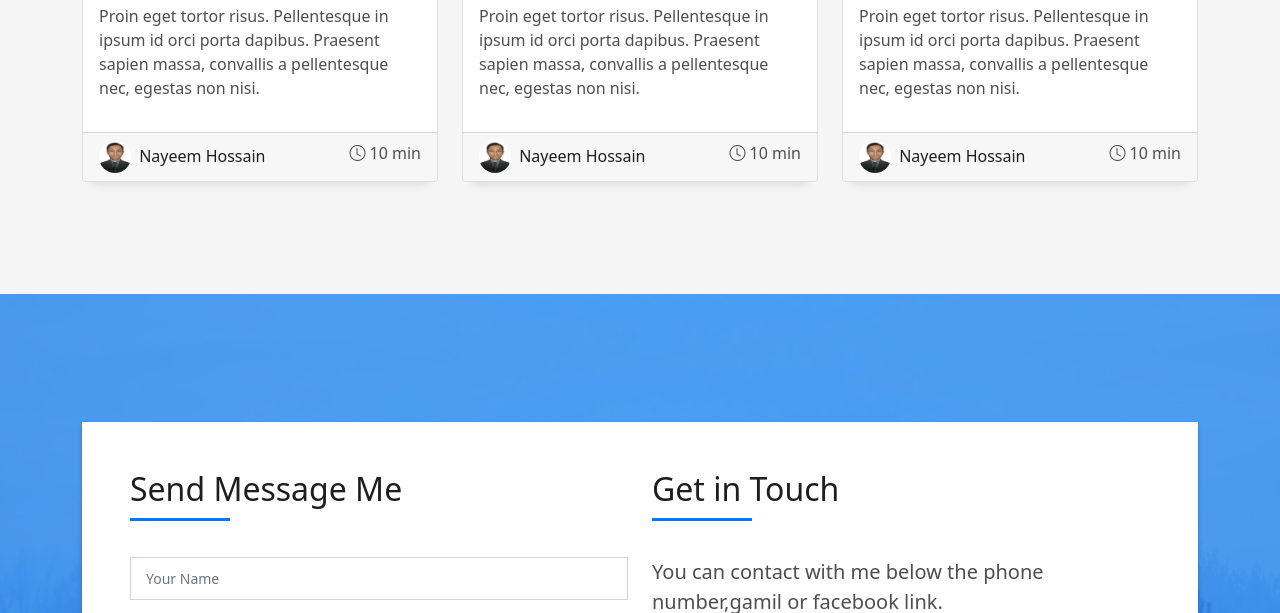
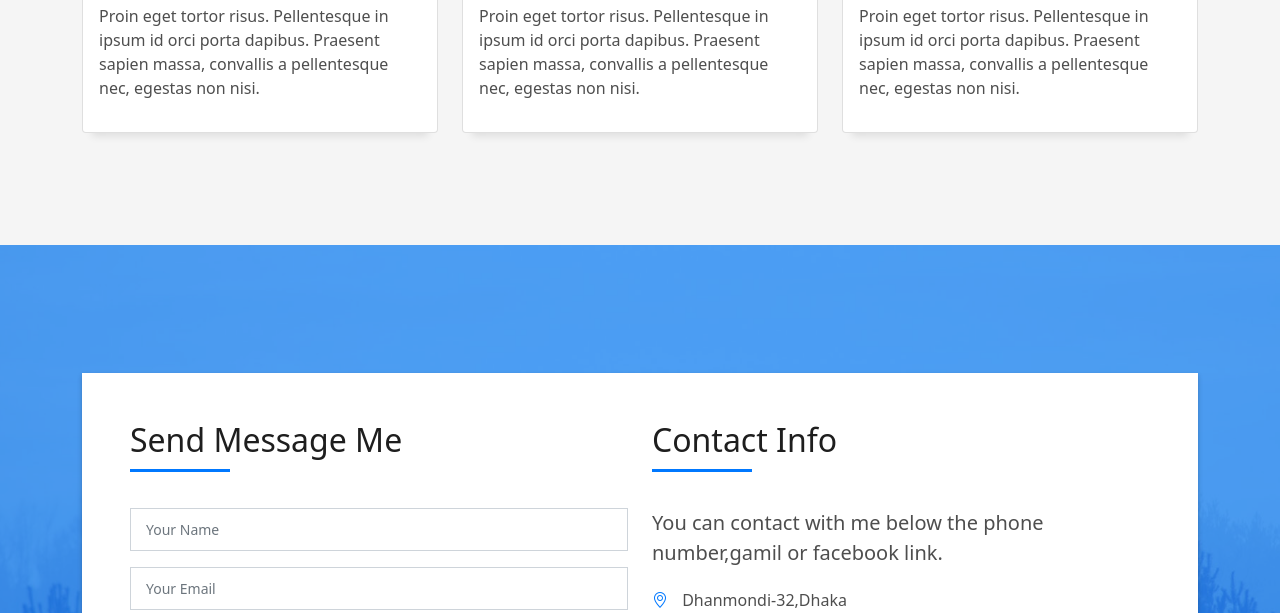
Before and after one commit to Nayeem-Hossain-Developer/portfolio, a plain HTML site: page index.html in a window 1280 px wide. Shown: the part 5761-6374 px from the top of the page. Drawn offline with Linux system fonts and the light colour scheme.

Commit message:
Update index.html

```diff
--- a/index.html
+++ b/index.html
@@ -587,17 +587,7 @@
                   egestas non nisi.
                 </p>
               </div>
-              <div class="card-footer">
-                <div class="post-author">
-                  <a href="#">
-                    <img src="assets/img/nayeem.jpg" alt="" class="avatar rounded-circle">
-                    <span class="author">Nayeem Hossain</span>
-                  </a>
-                </div>
-                <div class="post-date">
-                  <span class="bi bi-clock"></span> 10 min
-                </div>
-              </div>
+
             </div>
           </div>
           <div class="col-md-4">
@@ -618,17 +608,7 @@
                   egestas non nisi.
                 </p>
               </div>
-              <div class="card-footer">
-                <div class="post-author">
-                  <a href="#">
-                    <img src="assets/img/nayeem.jpg" alt="" class="avatar rounded-circle">
-                    <span class="author">Nayeem Hossain</span>
-                  </a>
-                </div>
-                <div class="post-date">
-                  <span class="bi bi-clock"></span> 10 min
-                </div>
-              </div>
+
             </div>
           </div>
           <div class="col-md-4">
@@ -649,17 +629,7 @@
                   egestas non nisi.
                 </p>
               </div>
-              <div class="card-footer">
-                <div class="post-author">
-                  <a href="#">
-                    <img src="assets/img/nayeem.jpg" alt="" class="avatar rounded-circle">
-                    <span class="author">Nayeem Hossain</span>
-                  </a>
-                </div>
-                <div class="post-date">
-                  <span class="bi bi-clock"></span> 10 min
-                </div>
-              </div>
+
             </div>
           </div>
         </div>
@@ -719,7 +689,7 @@
                   <div class="col-md-6">
                     <div class="title-box-2 pt-4 pt-md-0">
                       <h5 class="title-left">
-                        Get in Touch
+                        Contact Info
                       </h5>
                     </div>
                     <div class="more-info">
@@ -757,7 +727,7 @@
       <div class="row">
         <div class="col-sm-12">
           <div class="copyright-box">
-            <p class="copyright">&copy; Copyright <strong>Md.Nayeem Hossain</strong>. All Rights Reserved</p>
+            <p class="copyright"> <strong>Md.Nayeem Hossain</strong>. All Rights Reserved &copy; 2021</p>
 
           </div>
         </div>
```
